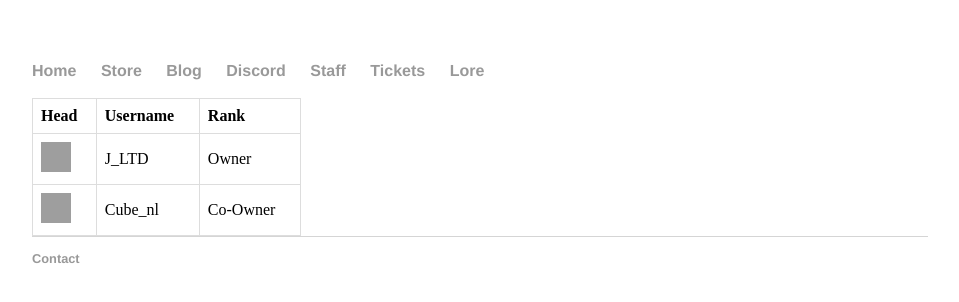
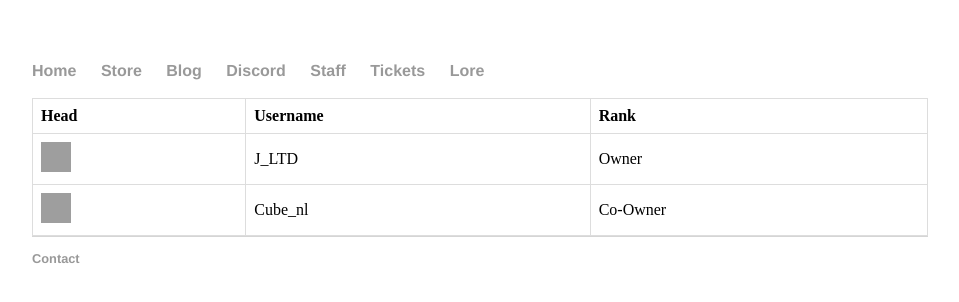
Before and after one commit to JustGamingLTD/justgamingltd.github.io2, a Jekyll site: the page built from staff/index.html, in a window 1280 px wide. Shown: the top 302 px of the page, without its empty margins (160-1119 px from the left). Built offline with Jekyll 4.4.1, drawn with Linux system fonts in a browser that asks for light colours; grey boxes are pictures that could not be loaded.

Commit message:
Update index.html

```diff
--- a/staff/index.html
+++ b/staff/index.html
@@ -5,7 +5,7 @@ title: PVAI - Staff
 
 <div>
 
-	<table style="width:30%">
+	<table>
 	  <tr>
 	    <th>Head</th>
 	    <th>Username</th>
```
